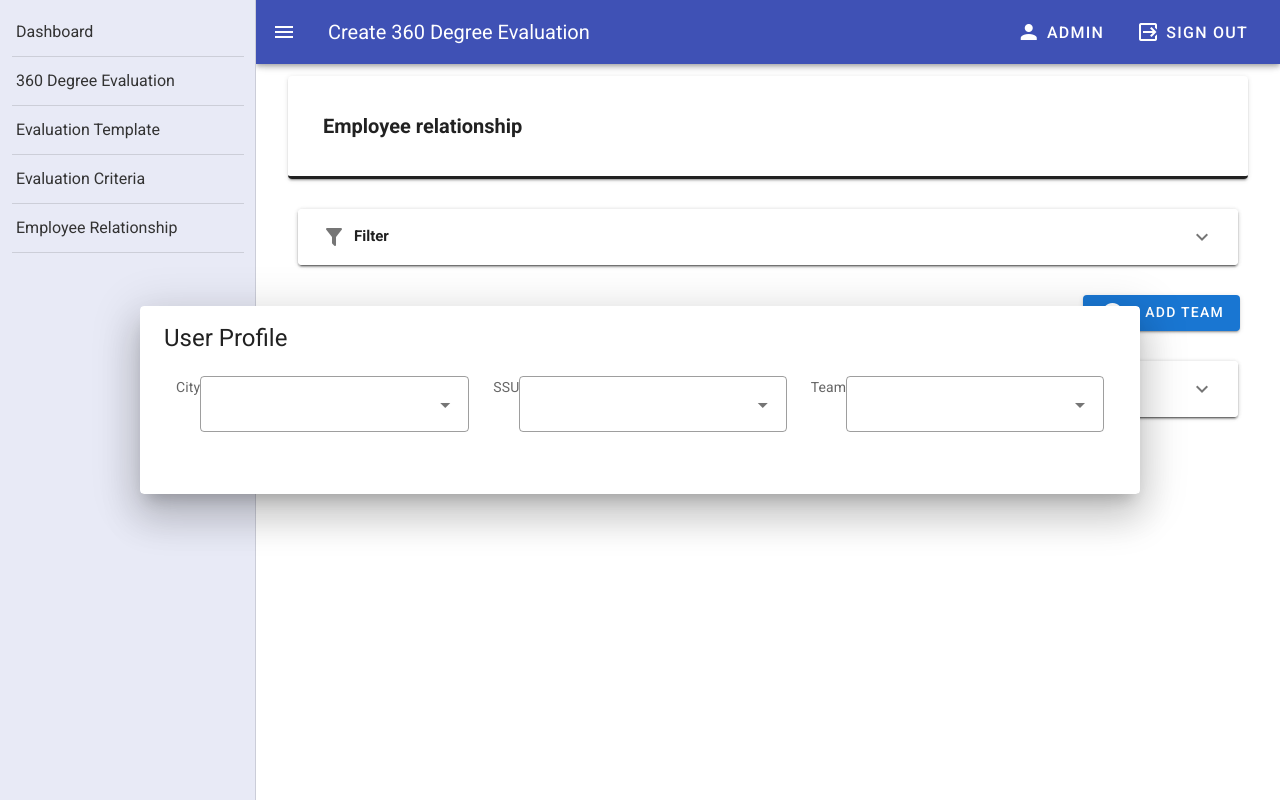
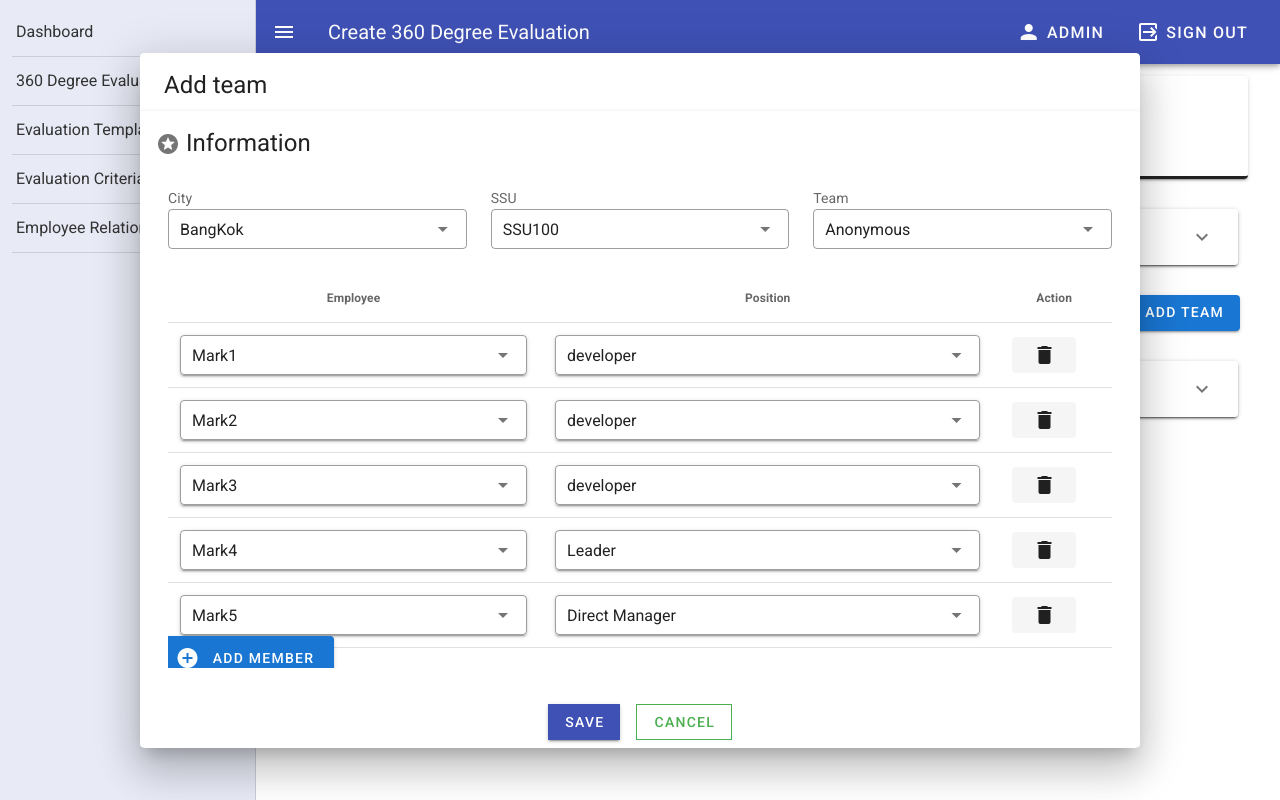
Before and after one commit to hoangdainghia234/360priceProject, a Vue app: page /createRelationship in a window 1280 px wide. Both pictures are taken after a click on the button "ADD TEAM". Built offline with nearby package versions, Linux system fonts and the light colour scheme.

Commit message:
finish button dialog add team

```diff
--- a/src/components/Employee.vue
+++ b/src/components/Employee.vue
@@ -59,6 +59,7 @@
                 ></v-select>
               </v-col> -->
             </v-row>
+            :items="table.employee"
             <v-row>
               <v-col
                 cols="12"
@@ -95,7 +96,7 @@
         <div class="float-right">
           <div class="mr-7">
             <template>
-              <v-btn color="primary" dark v-on="on" @click="dialog = true">
+              <v-btn color="primary" dark @click="dialog = true">
                 <span>
                   <v-icon class="mr-4">mdi-plus-circle</v-icon>
                   Add team
@@ -110,26 +111,101 @@
             >
               <v-card>
                 <v-card-title>
-                  <span class="headline">User Profile</span>
+                  <span class="headline">Add team</span>
+                </v-card-title>
+                <v-card>
+                  <v-card-title>
+                    <span class="headline">
+                      <v-icon>mdi-star-circle</v-icon>
+                      Information
+                    </span>
                   </v-card-title>
                   <v-card-text>
                     <v-container>
                       <v-row>
-                      <v-col class="d-flex" cols="12" sm="4">
-                        <span>City</span>
-                        <v-select :items="items" outlined></v-select>
-                      </v-col>
-                      <v-col class="d-flex" cols="12" sm="4">
-                        <span>SSU</span>
-                        <v-select :items="items" outlined></v-select>
-                      </v-col>
-                      <v-col class="d-flex" cols="12" sm="4">
-                        <span>Team</span>
-                        <v-select :items="items" outlined></v-select>
+                        <v-col
+                          cols="4"
+                          sm="4"
+                          v-for="team in teams"
+                          :key="team.title"
+                        >
+                          <span>{{ team.title }}</span>
+                          <v-select
+                            class="text-center"
+                            v-model="team.select"
+                            :items="team.team_select"
+                            outlined
+                            dense
+                          >
+                          </v-select>
                         </v-col>
                       </v-row>
+                      <v-simple-table>
+                        <template v-slot:default>
+                          <thead>
+                            <tr>
+                              <th class="text-center">Employee</th>
+                              <th class="text-center">Position</th>
+                              <th class="text-center">Action</th>
+                            </tr>
+                          </thead>
+                          <tbody>
+                            <tr
+                              v-for="table in employeeTable"
+                              :key="table.employee"
+                            >
+                              <td class="pa-3">
+                                <v-select
+                                  v-model="table.employee"
+                                  :items="table.employee"
+                                  outlined
+                                  solo
+                                  dense
+                                  hide-details
+                                >
+                                </v-select>
+                              </td>
+                              <td>
+                                <div>
+                                  <v-select
+                                    v-model="table.select"
+                                    :items="table.position"
+                                    outlined
+                                    solo
+                                    dense
+                                    hide-details
+                                  >
+                                  </v-select>
+                                </div>
+                              </td>
+                              <td>
+                                <v-btn depressed>
+                                  <v-icon>mdi-delete</v-icon>
+                                </v-btn>
+                              </td>
+                            </tr>
+                            <v-row>
+                              <v-btn
+                                large
+                                color="primary"
+                                @click="dialog = true"
+                              >
+                                <v-icon class="mr-3">mdi-plus-circle</v-icon>
+                                <span>Add member</span>
+                              </v-btn>
+                            </v-row>
+                          </tbody>
+                        </template>
+                      </v-simple-table>
                     </v-container>
                   </v-card-text>
+                  <div class="text-center">
+                    <v-btn class="ma-2" tile color="indigo" dark>Save</v-btn>
+                    <v-btn class="ma-2" tile outlined color="success">
+                      Cancel
+                    </v-btn>
+                  </div>
+                </v-card>
               </v-card>
             </v-dialog>
           </div>
@@ -180,7 +256,12 @@
                 </template>
               </v-simple-table>
             </template>
-            <v-btn class="float-right" large color="primary">
+            <v-btn
+              class="float-right"
+              large
+              color="primary"
+              @click="dialog1 = 'true'"
+            >
               <v-icon class="mr-3">mdi-plus-circle</v-icon>
               <span>Add member</span>
             </v-btn>
@@ -195,6 +276,7 @@ export default {
   data() {
     return {
       dialog: false,
+      dialog1: false,
       select: "",
       items: [
         {
@@ -278,6 +360,50 @@ export default {
           Team: "Anonymous",
           Positon: "Developer"
         }
+      ],
+      teams: [
+        {
+          title: "City",
+          team_select: ["BangKok", "HaNoi", "Manila"],
+          select: "BangKok"
+        },
+        {
+          title: "SSU",
+          team_select: ["SSU100", "SSU200", "SSU300"],
+          select: "SSU100"
+        },
+        {
+          title: "Team",
+          team_select: ["Anonymous", "UseCase", "TheKop"],
+          select: "Anonymous"
+        }
+      ],
+      employeeTable: [
+        {
+          employee: "Mark1",
+          position: ["developer", "Leader", "Direct Manager"],
+          select: "developer"
+        },
+        {
+          employee: "Mark2",
+          position: ["developer", "Leader", "Direct Manager"],
+          select: "developer"
+        },
+        {
+          employee: "Mark3",
+          position: ["developer", "Leader", "Direct Manager"],
+          select: "developer"
+        },
+        {
+          employee: "Mark4",
+          position: ["developer", "Leader", "Direct Manager"],
+          select: "Leader"
+        },
+        {
+          employee: "Mark5",
+          position: ["developer", "Leader", "Direct Manager"],
+          select: "Direct Manager"
+        }
       ]
     };
   }
```
Also changed, not shown: src/components/layout/NavBar.vue (added), src/views/CreateRelationship.vue (added). Lines whose indentation alone changed are shown as unchanged.
